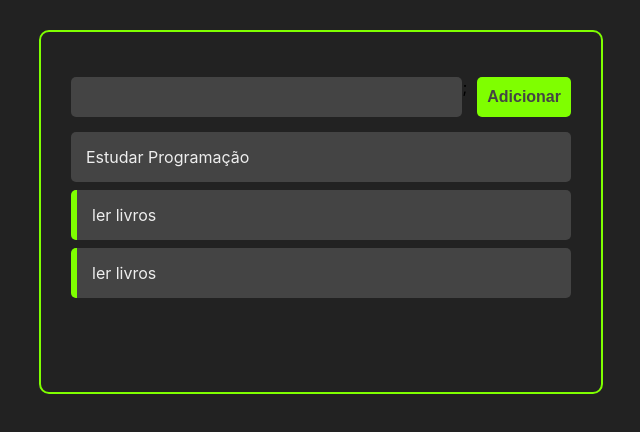
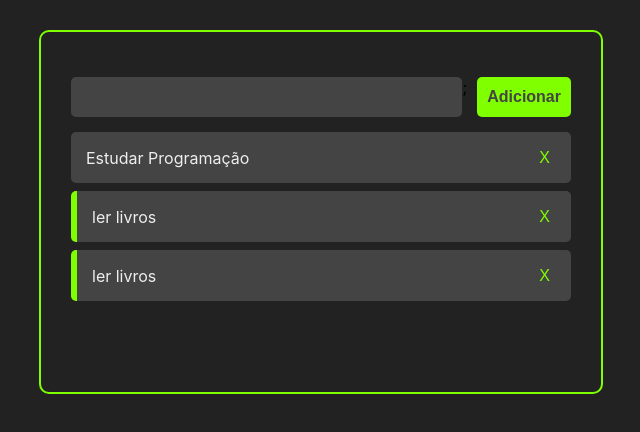
Before and after one commit to Hector-Lopes/React-List-ToDo, a React (Create React App) app: page / in a window 1280 px wide. Shown: the top 432 px of the page, without its empty margins (319-959 px from the left). Built offline with nearby package versions, Linux system fonts and the light colour scheme.

Commit message:
feat: Add function to delete the taks

```diff
--- a/src/App.jsx
+++ b/src/App.jsx
@@ -1,8 +1,9 @@
 import React, { useState } from 'react';
+
 import './App.css';
 import Tasks from './components/Tasks';
 import AddTask from './components/AddTask';
-
+import { Alert } from '@mui/material';
 import { v4 as uuidv4 } from 'uuid';
 
 const App = () => {
@@ -29,7 +30,7 @@ const App = () => {
 
   const handleTaskClick = (taskId) => {
     const newTasks = tasks.map((task) => {
-      if (task.id == taskId) return { ...task, completed: !task.completed };
+      if (task.id === taskId) return { ...task, completed: !task.completed };
 
       return task;
     });
@@ -48,11 +49,21 @@ const App = () => {
     SetTasks(NewTasks);
   };
 
+  const handleTaskDelete = (taskId) => {
+    const NewTasks = tasks.filter((task) => task.id !== taskId);
+
+    SetTasks(NewTasks);
+  };
+
   return (
     <>
       <div className="container">
         <AddTask handleTaskAddition={handleTaskAddition} />
-        <Tasks tasks={tasks} handleTaskClick={handleTaskClick} />
+        <Tasks
+          tasks={tasks}
+          handleTaskClick={handleTaskClick}
+          handleTaskDelete={handleTaskDelete}
+        />
       </div>
     </>
   );
--- a/src/components/Task.css
+++ b/src/components/Task.css
@@ -10,3 +10,11 @@
     align-items: center;
     cursor: pointer;
 }
+
+.remove-tas-button {
+    background-color: #444;
+    border: none;
+    font-size: 16px;
+    color: chartreuse;
+    cursor: pointer;
+}
--- a/src/components/Task.jsx
+++ b/src/components/Task.jsx
@@ -1,14 +1,23 @@
 import React from 'react';
 import './Task.css';
 
-const Task = ({ task, handleTaskClick }) => {
+const Task = ({ task, handleTaskClick, handleTaskDelete }) => {
   return (
     <div
       className="task-container"
-      onClick={() => handleTaskClick(task.id)}
       style={task.completed ? { borderLeft: '6px solid chartreuse' } : {}}
     >
-      <div className="task-title"> {task.title}</div>
+      <div className="task-title" onClick={() => handleTaskClick(task.id)}>
+        {task.title}
+      </div>
+      <div className="buttons-container">
+        <button
+          className="remove-tas-button"
+          onClick={() => handleTaskDelete(task.id)}
+        >
+          X
+        </button>
+      </div>
     </div>
   );
 };
--- a/src/components/Tasks.jsx
+++ b/src/components/Tasks.jsx
@@ -1,11 +1,15 @@
 import React from 'react';
 import Task from './Task';
 
-const Tasks = ({ tasks, handleTaskClick }) => {
+const Tasks = ({ tasks, handleTaskClick, handleTaskDelete }) => {
   return (
     <>
       {tasks.map((task) => (
-        <Task task={task} handleTaskClick={handleTaskClick} />
+        <Task
+          task={task}
+          handleTaskClick={handleTaskClick}
+          handleTaskDelete={handleTaskDelete}
+        />
       ))}
     </>
   );
```
